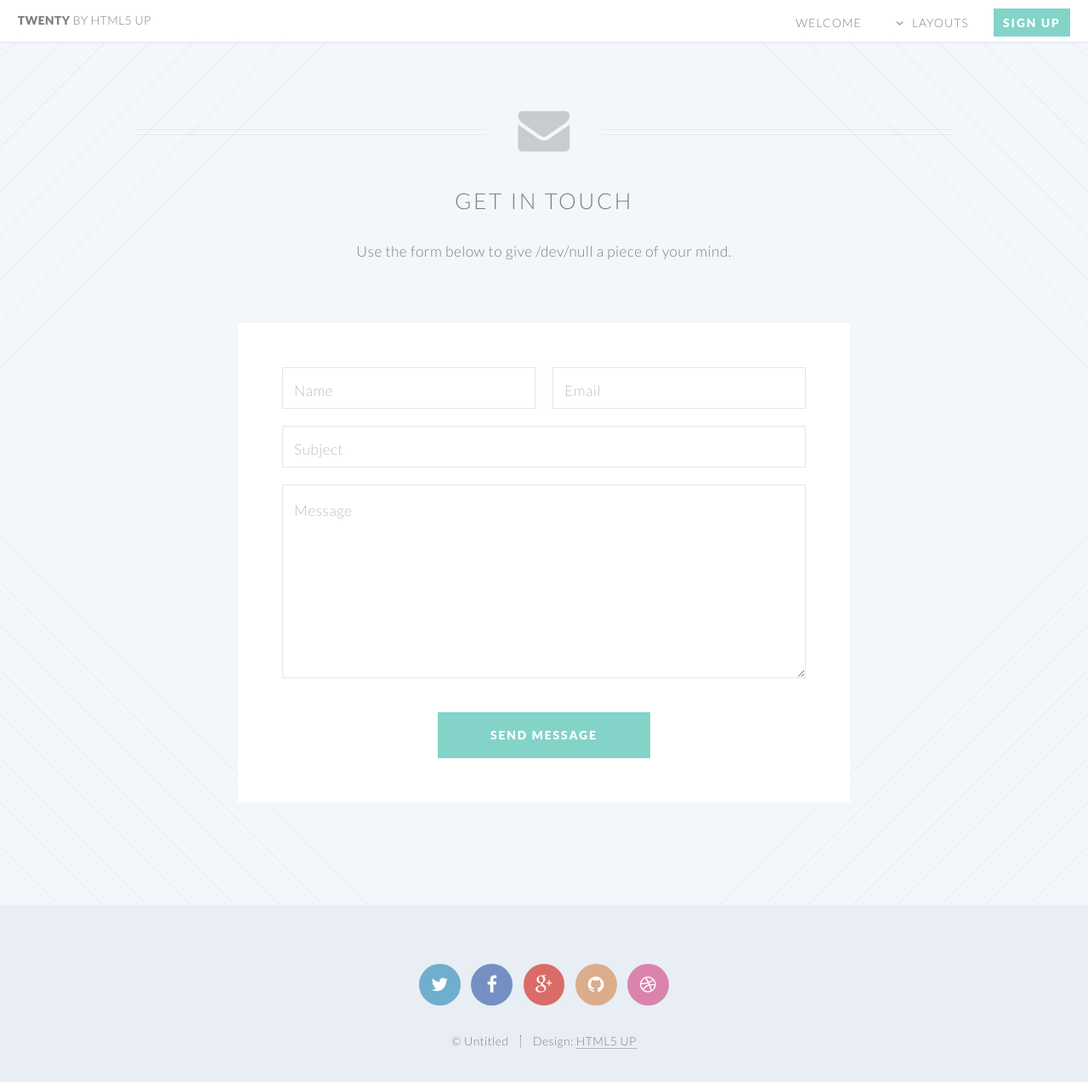
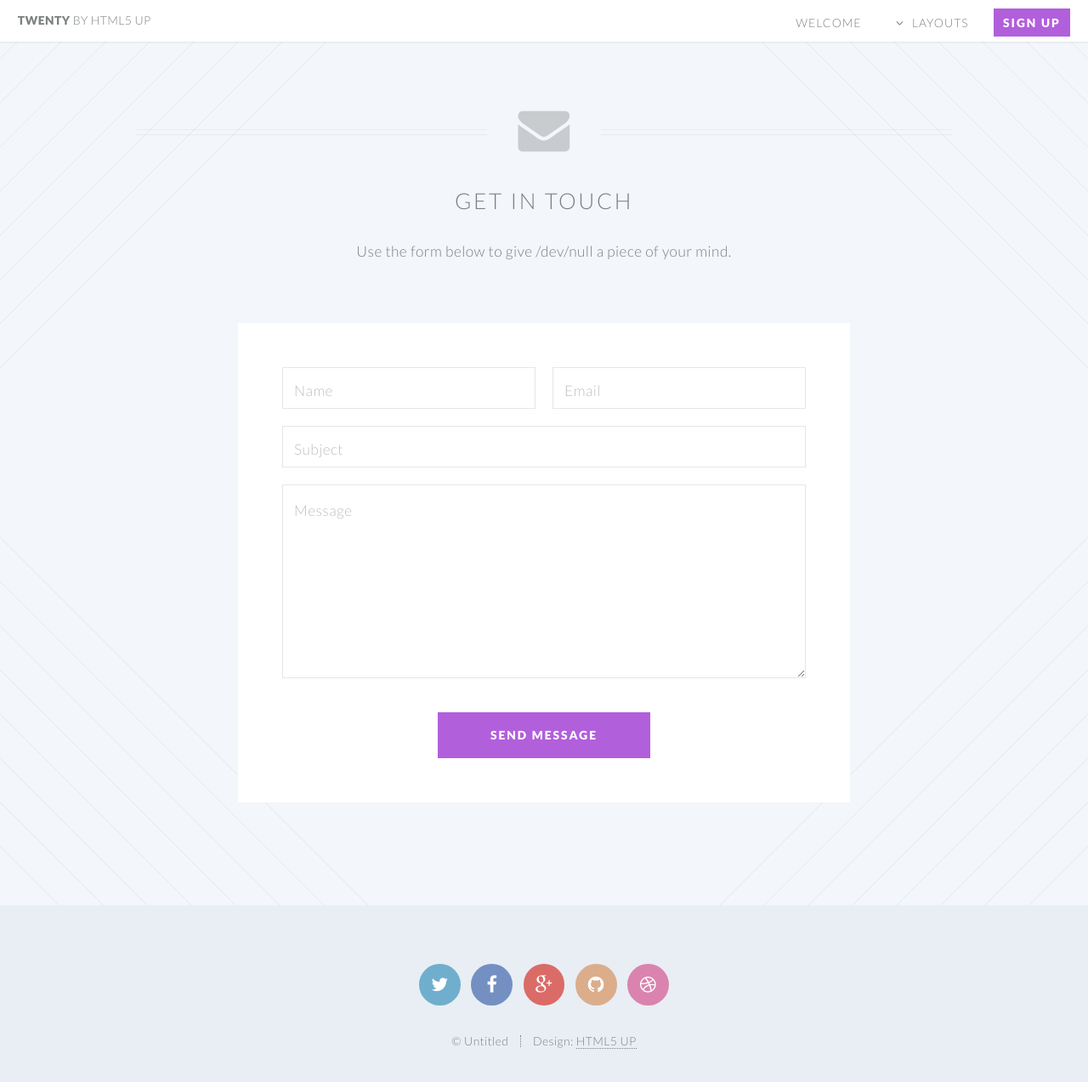
Before and after one commit to rogerkirkness/wedding, a Jekyll site: the page ceremony.html, which Jekyll copies as it is, in a window 1280 px wide and 1301 px high. Shown: the top 1273 px of the window at 85% size. Built offline with Jekyll 4.4.1, drawn with Linux system fonts in a browser that asks for light colours.

Commit message:
More updates to nav

```diff
--- a/css/style.css
+++ b/css/style.css
@@ -531,8 +531,8 @@
 		input[type="submit"].special,
 		input[type="reset"].special,
 		.button.special {
-			background: #83d3c9;
-			border-color: #83d3c9;
+			background: #b25fdc;
+			border-color: #b25fdc;
 			color: white !important;
 		}
 
@@ -540,8 +540,8 @@
 			input[type="submit"].special:hover,
 			input[type="reset"].special:hover,
 			.button.special:hover {
-				background: #96dad1 !important;
-				border-color: #96dad1 !important;
+				background: #b25fdc !important;
+				border-color: #b25fdc !important;
 			}
 
 		input[type="button"].fit,
```
